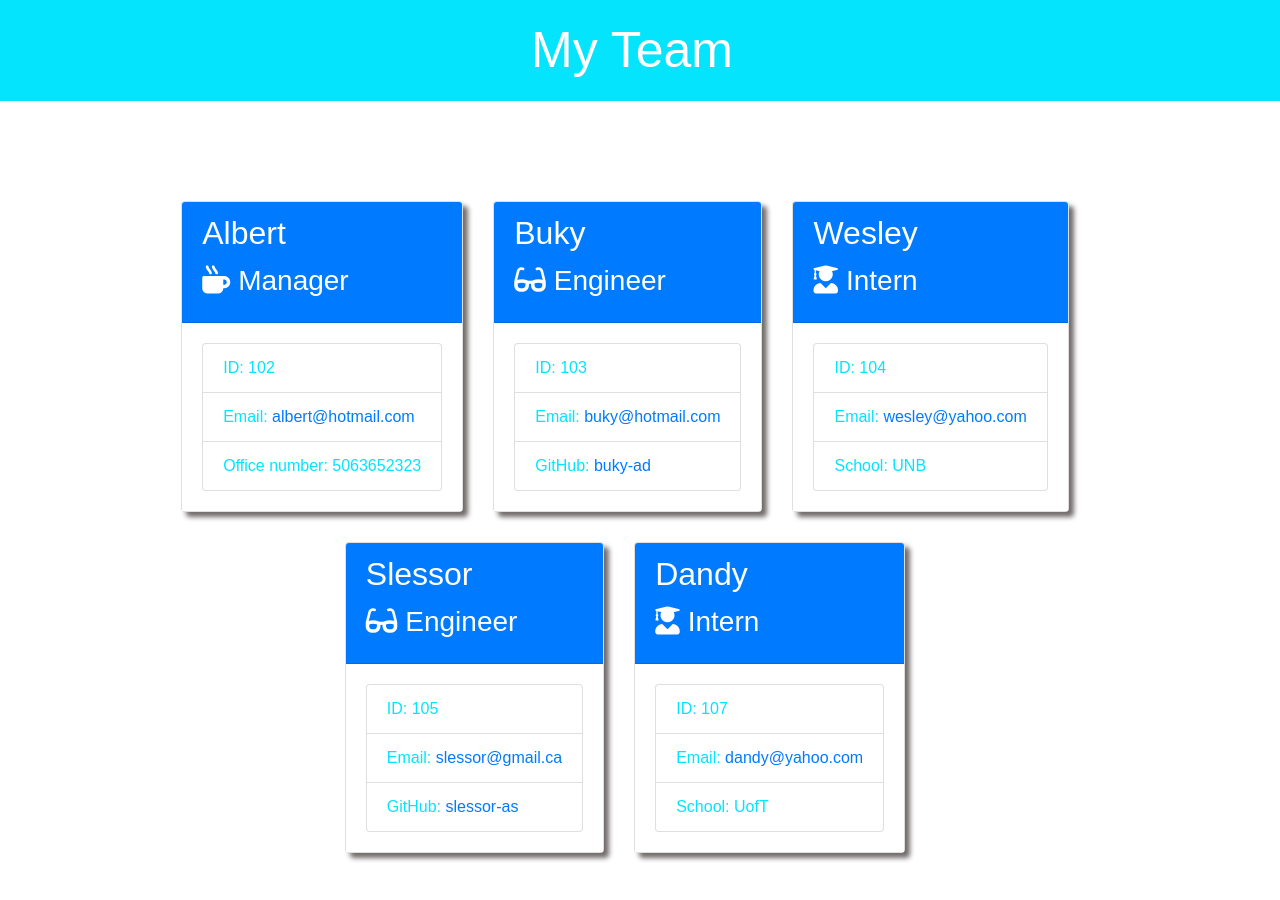
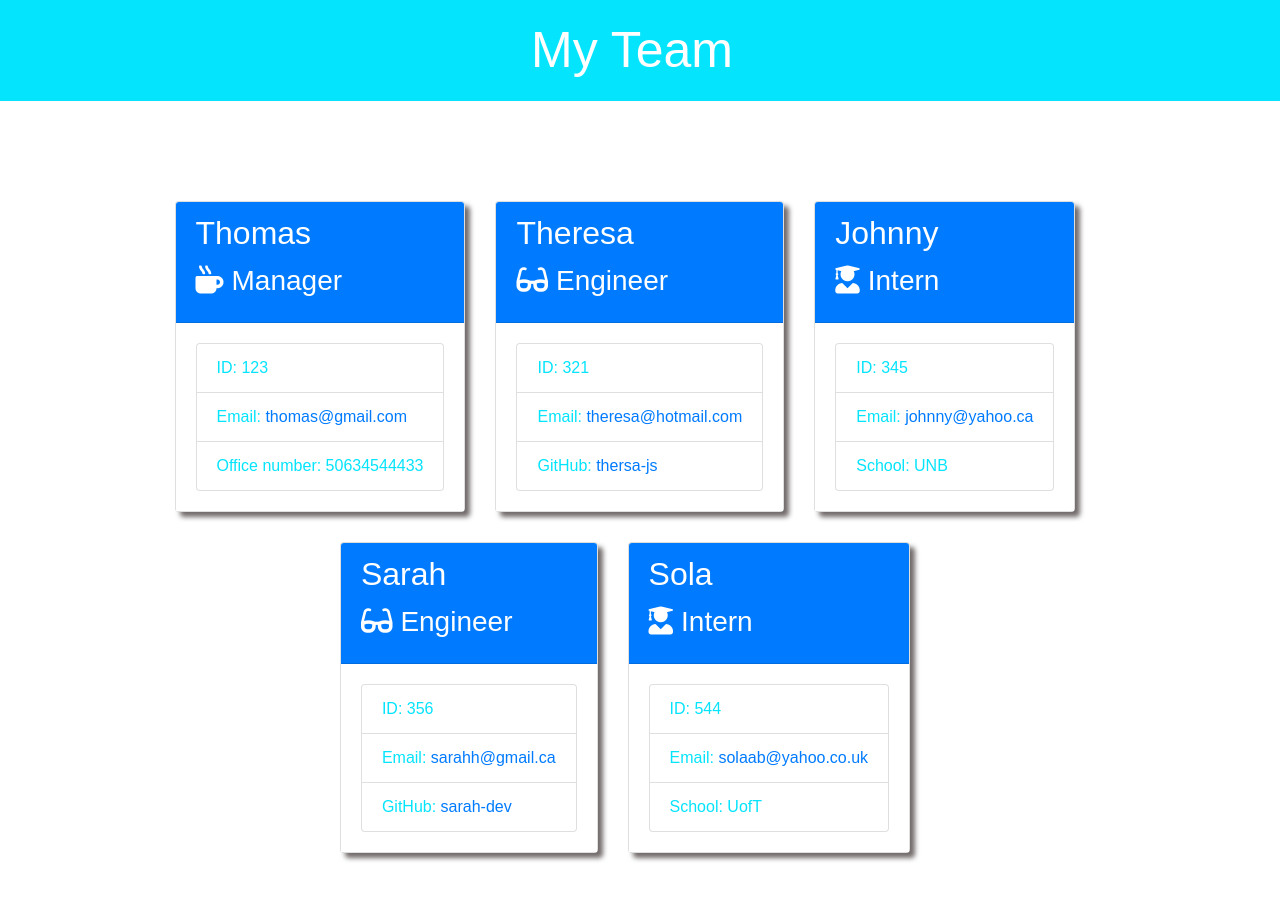
Before and after one commit to Buky-js/Team-Profile-Generator, a website: page dist/team.html in a window 1280 px wide. Drawn offline with nearby package versions, Linux system fonts and the light colour scheme.

Commit message:
edited readme file and generated a new file

```diff
--- a/dist/team.html
+++ b/dist/team.html
@@ -24,41 +24,41 @@
 
         <div class="card employee-card">
             <div class="card-header bg-primary text-white">
-                <h2 class="card-title">Albert</h2>
+                <h2 class="card-title">Thomas</h2>
                 <h3 class="card-title"><i class="fas fa-mug-hot mr-2"></i>Manager</h3>
             </div>
             <div class="card-body">
                 <ul class="list-group">
-                    <li class="list-group-item">ID: 102</li>
-                    <li class="list-group-item">Email: <a href="mailto:albert@hotmail.com">albert@hotmail.com</a></li>
-                    <li class="list-group-item">Office number: 5063652323</li>
+                    <li class="list-group-item">ID: 123</li>
+                    <li class="list-group-item">Email: <a href="mailto:thomas@gmail.com">thomas@gmail.com</a></li>
+                    <li class="list-group-item">Office number: 50634544433</li>
                 </ul>
             </div>
         </div>
 
   <div class="card employee-card">
     <div class="card-header bg-primary text-white">
-         <h2 class="card-title">Buky</h2>
+         <h2 class="card-title">Theresa</h2>
         <h3 class="card-title"><i class="fas fa-glasses mr-2"></i>Engineer</h3>
     </div>
     <div class="card-body">
       <ul class="list-group">
-          <li class="list-group-item">ID: 103</li>
-          <li class="list-group-item">Email: <a href="mailto:buky@hotmail.com">buky@hotmail.com</a></li>
-          <li class="list-group-item">GitHub: <a href="https://github.com/buky-ad" target="_blank" rel="noopener noreferrer">buky-ad</a></li>
+          <li class="list-group-item">ID: 321</li>
+          <li class="list-group-item">Email: <a href="mailto:theresa@hotmail.com">theresa@hotmail.com</a></li>
+          <li class="list-group-item">GitHub: <a href="https://github.com/thersa-js" target="_blank" rel="noopener noreferrer">thersa-js</a></li>
       </ul>
   </div>
 </div>
 
     <div class="card employee-card">
     <div class="card-header bg-primary text-white">
-        <h2 class="card-title">Wesley</h2>
+        <h2 class="card-title">Johnny</h2>
         <h3 class="card-title"><i class="fas fa-user-graduate mr-2"></i>Intern</h3>
     </div>
     <div class="card-body">
         <ul class="list-group">
-            <li class="list-group-item">ID: 104</li>
-            <li class="list-group-item">Email: <a href="mailto:wesley@yahoo.com">wesley@yahoo.com</a></li>
+            <li class="list-group-item">ID: 345</li>
+            <li class="list-group-item">Email: <a href="mailto:johnny@yahoo.ca">johnny@yahoo.ca</a></li>
             <li class="list-group-item">School: UNB</li>
         </ul>
     </div>
@@ -66,27 +66,27 @@
 
   <div class="card employee-card">
     <div class="card-header bg-primary text-white">
-         <h2 class="card-title">Slessor</h2>
+         <h2 class="card-title">Sarah</h2>
         <h3 class="card-title"><i class="fas fa-glasses mr-2"></i>Engineer</h3>
     </div>
     <div class="card-body">
       <ul class="list-group">
-          <li class="list-group-item">ID: 105</li>
-          <li class="list-group-item">Email: <a href="mailto:slessor@gmail.ca">slessor@gmail.ca</a></li>
-          <li class="list-group-item">GitHub: <a href="https://github.com/slessor-as" target="_blank" rel="noopener noreferrer">slessor-as</a></li>
+          <li class="list-group-item">ID: 356</li>
+          <li class="list-group-item">Email: <a href="mailto:sarahh@gmail.ca">sarahh@gmail.ca</a></li>
+          <li class="list-group-item">GitHub: <a href="https://github.com/sarah-dev" target="_blank" rel="noopener noreferrer">sarah-dev</a></li>
       </ul>
   </div>
 </div>
 
     <div class="card employee-card">
     <div class="card-header bg-primary text-white">
-        <h2 class="card-title">Dandy</h2>
+        <h2 class="card-title">Sola</h2>
         <h3 class="card-title"><i class="fas fa-user-graduate mr-2"></i>Intern</h3>
     </div>
     <div class="card-body">
         <ul class="list-group">
-            <li class="list-group-item">ID: 107</li>
-            <li class="list-group-item">Email: <a href="mailto:dandy@yahoo.com">dandy@yahoo.com</a></li>
+            <li class="list-group-item">ID: 544</li>
+            <li class="list-group-item">Email: <a href="mailto:solaab@yahoo.co.uk">solaab@yahoo.co.uk</a></li>
             <li class="list-group-item">School: UofT</li>
         </ul>
     </div>
```
Also changed, not shown: README.md.
